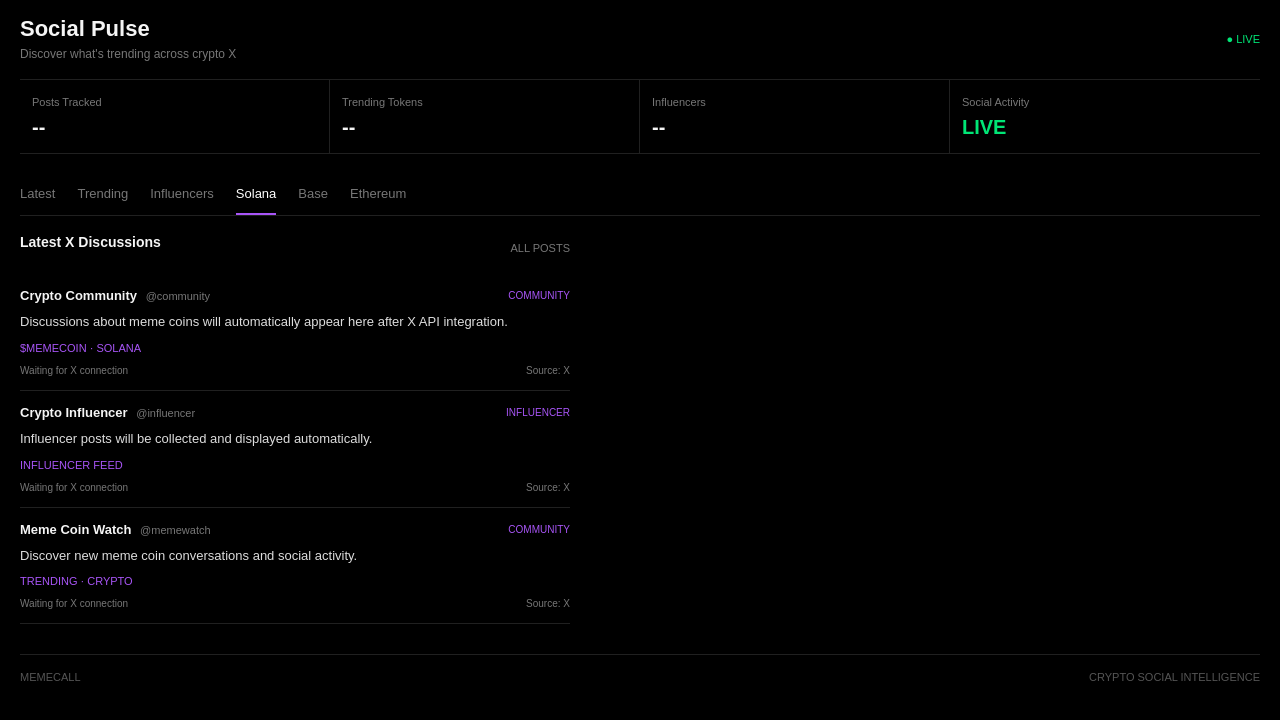
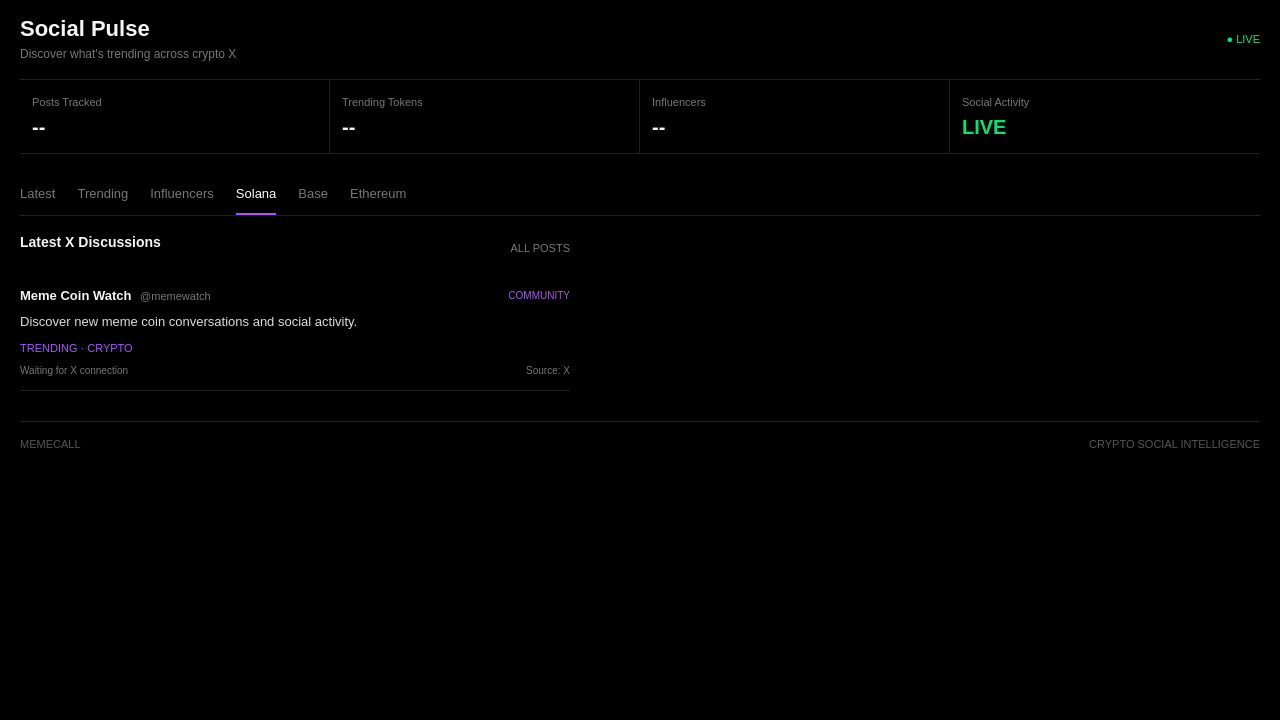
Before and after one commit to iikgea719-ctrl/memecall, a plain HTML site: page index.html in a window 1280 px wide. Both pictures are taken after a click on the element "Solana". Shown: the part 60-780 px from the top of the page. Drawn offline with Linux system fonts and the light colour scheme.

Commit message:
Update index.html

```diff
--- a/index.html
+++ b/index.html
@@ -393,7 +393,7 @@ style="width:100%;background:#000;border:1px solid #202020;color:#fff;padding:11
 <small>ALL POSTS</small>
 </div>
 
-<div class="feed-item">
+<div class="feed-item" data-chain="base">
 <div class="feed-top">
 <div>
 <span class="author">Crypto Community</span>
@@ -411,7 +411,7 @@ Discussions about meme coins will automatically appear here after X API integrat
 </div>
 </div>
 
-<div class="feed-item" id="influencerPost">
+<div class="feed-item" id="influencerPost" data-chain="ethereum">
 <div class="feed-top">
 <div>
 <span class="author">Crypto Influencer</span>
@@ -429,7 +429,7 @@ Influencer posts will be collected and displayed automatically.
 </div>
 </div>
 
-<div class="feed-item">
+<div class="feed-item" data-chain="solana">
 <div class="feed-top">
 <div>
 <span class="author">Meme Coin Watch</span>
@@ -517,6 +517,15 @@ document.querySelectorAll(".feed-item").forEach(post => {
     document.getElementById("influencerPost").style.display = "block";
 }
 
+
+document.querySelectorAll(".feed-item").forEach(post => {
+    const chain = post.dataset.chain;
+
+    if (filter === "solana" || filter === "base" || filter === "ethereum") {
+        post.style.display = chain === filter ? "block" : "none";
+    }
+});
+
         document.querySelectorAll(".coin-row").forEach(row => {
             const network = row.querySelector(".network").textContent.toLowerCase();
 
```
